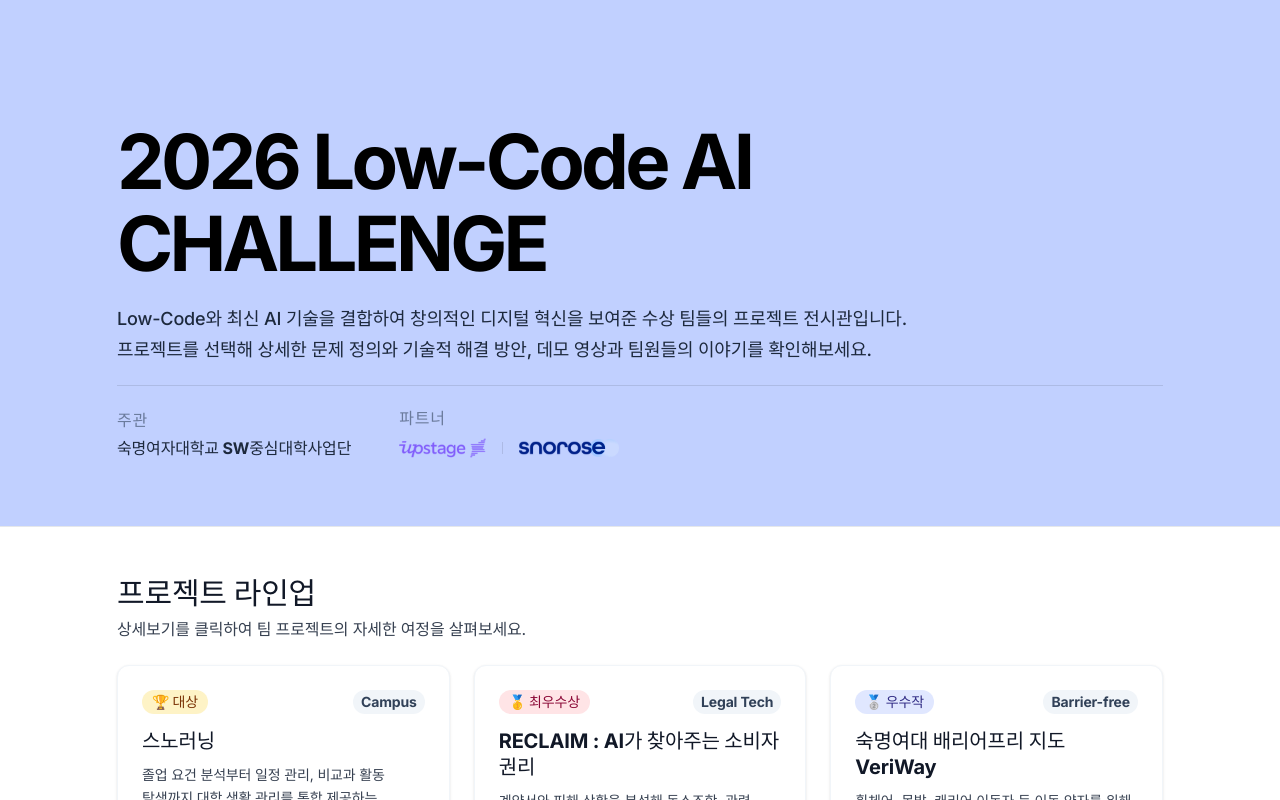
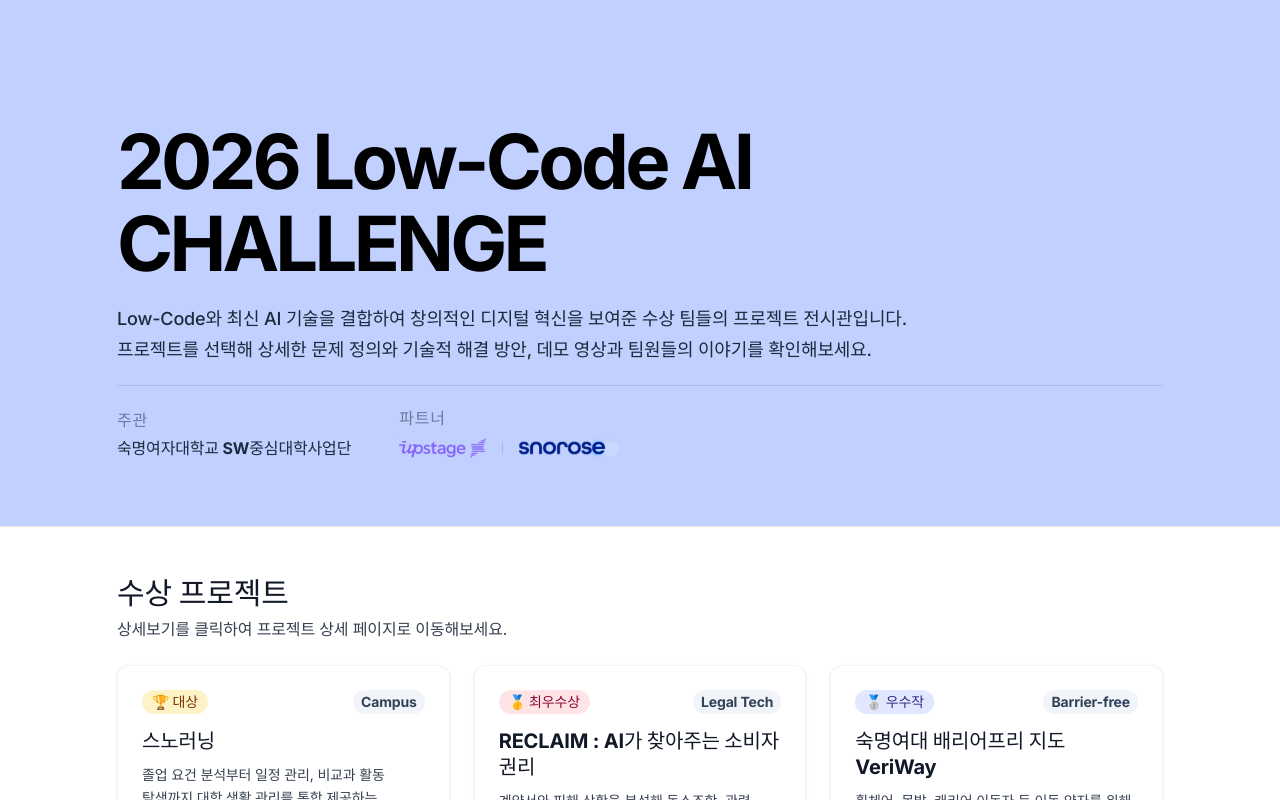
Before and after one commit to snorose/2026-low-code-ai-challenge-exhibition, a React (Vite) app: page / in a window 1280 px wide. Shown: the top 800 px of the page. Built offline with nearby package versions, Linux system fonts and the light colour scheme; a web font is replaced by a local one.

Commit message:
feat: 일부 워딩 수정

```diff
--- a/src/pages/ProjectDetail.jsx
+++ b/src/pages/ProjectDetail.jsx
@@ -152,7 +152,7 @@ function ProjectDetail({ project, onBack }) {
               className="h-7 w-7 text-indigo-500 dark:text-indigo-400 shrink-0"
               aria-hidden="true"
             />
-            프로젝트 핵심 기능
+            프로젝트 주요 기능
           </h2>
           <div className="grid grid-cols-1 gap-6 min-[901px]:grid-cols-2">
             {project.features.map((feature, idx) => (
@@ -247,7 +247,7 @@ function ProjectDetail({ project, onBack }) {
       >
         <div className="mx-auto w-full max-w-(--layout-max-width) px-5 min-[561px]:px-8 min-[901px]:px-10">
           <span className="text-xs min-[901px]:text-sm font-bold tracking-wider text-indigo-500 uppercase dark:text-indigo-400">
-            Exhibition Builders
+            Team Members
           </span>
           <h2
             id="team-title"
@@ -257,7 +257,7 @@ function ProjectDetail({ project, onBack }) {
               className="h-7 w-7 text-indigo-500 dark:text-indigo-400 shrink-0"
               aria-hidden="true"
             />
-            프로젝트 메이커스
+            팀원 소개
           </h2>
           <div className="grid grid-cols-1 gap-6 min-[561px]:grid-cols-2">
             {project.members.map((member) => (
@@ -320,7 +320,7 @@ function ProjectDetail({ project, onBack }) {
                     PPT 발표 자료
                   </h3>
                   <p className="mt-0.5 text-xs min-[901px]:text-sm text-(--text)">
-                    기획서 및 프로젝트 핵심 발표 자료
+                    기획서 및 프로젝트 발표 자료
                   </p>
                 </div>
               </div>
--- a/src/pages/ProjectList.jsx
+++ b/src/pages/ProjectList.jsx
@@ -53,15 +53,15 @@ function ProjectList({ projects, onSelectProject }) {
 
       <section
         className="box-border py-5 min-[561px]:py-8 min-[901px]:py-12"
-        aria-label="프로젝트 전시회 라인업"
+        aria-label="수상 프로젝트 목록"
       >
         <div className="mx-auto w-full max-w-(--layout-max-width) px-5 min-[561px]:px-8 min-[901px]:px-10">
           <div className="mb-6 flex flex-col gap-1.5">
             <h2 className="m-0 text-2xl font-bold text-(--text-h) min-[561px]:text-3xl">
-              프로젝트 라인업
+              수상 프로젝트
             </h2>
             <p className="text-sm min-[901px]:text-base text-(--text)">
-              상세보기를 클릭하여 팀 프로젝트의 자세한 여정을 살펴보세요.
+              상세보기를 클릭하여 프로젝트 상세 페이지로 이동해보세요.
             </p>
           </div>
 
```
